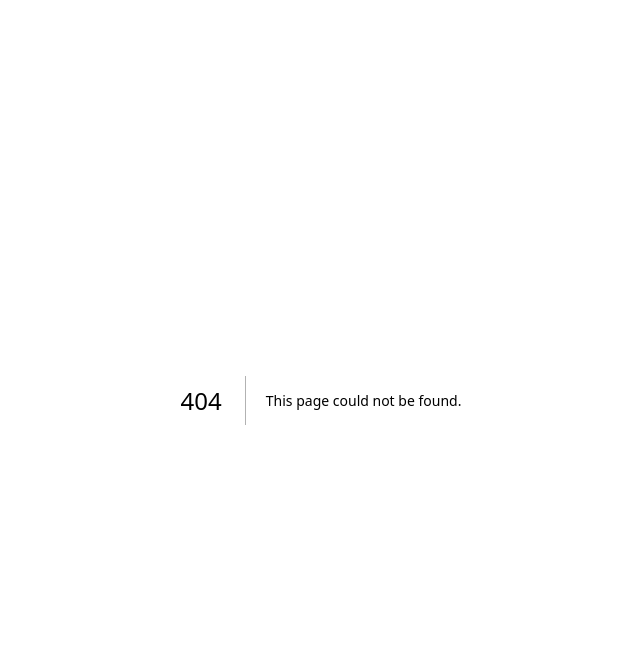
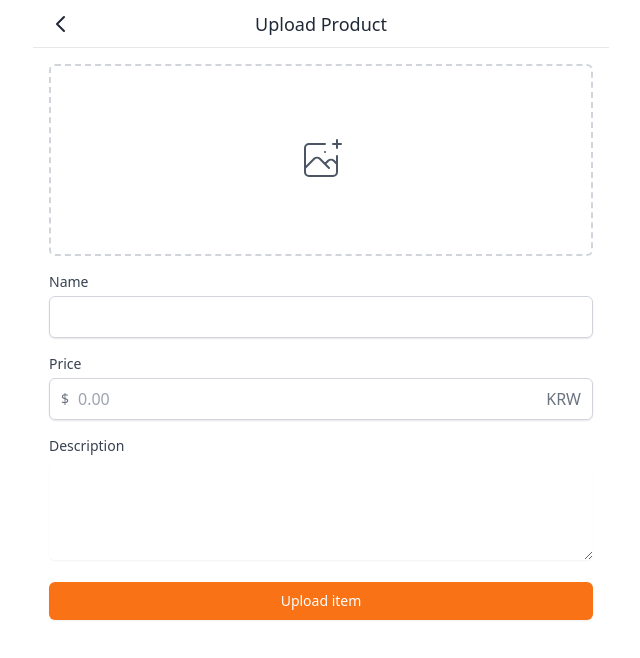
Before and after one commit to lurgi/2307next-recap, a Next.js app: page /products/upload in a window 1280 px wide. Before the commit this address had no page. Shown: the top 658 px of the page, without its empty margins (319-959 px from the left). Built offline with nearby package versions, Linux system fonts and the light colour scheme.

Commit message:
product mutate

```diff
--- a/components/input.tsx
+++ b/components/input.tsx
@@ -1,6 +1,9 @@
+import { UseFormRegisterReturn } from "react-hook-form";
+
 interface InputProps {
   label: string;
   kind?: "text" | "phone" | "price" | "email";
+  register: UseFormRegisterReturn;
   [key: string]: any;
 }
 
@@ -18,7 +21,7 @@ export default function Input({
       >
         {label}
       </label>
-      {kind === "email" ? (
+      {kind === "email" || kind === "text" ? (
         <div className="rounded-md relative flex  items-center shadow-sm">
           <input
             {...register}
@@ -35,7 +38,7 @@ export default function Input({
           </div>
           <input
             {...register}
-            id={name}
+            id={kind}
             {...rest}
             className="appearance-none pl-7 w-full px-3 py-2 border border-gray-300 rounded-md shadow-sm placeholder-gray-400 focus:outline-none focus:ring-orange-500 focus:border-orange-500"
           />
@@ -51,7 +54,7 @@ export default function Input({
           </span>
           <input
             {...register}
-            id={name}
+            id={kind}
             {...rest}
             className="appearance-none w-full px-3 py-2 border border-gray-300 rounded-md rounded-l-none shadow-sm placeholder-gray-400 focus:outline-none focus:ring-orange-500 focus:border-orange-500"
           />
--- a/components/textarea.tsx
+++ b/components/textarea.tsx
@@ -1,10 +1,18 @@
+import { UseFormRegisterReturn } from "react-hook-form";
+
 interface TextAreaProps {
   label?: string;
   name?: string;
+  register: UseFormRegisterReturn;
   [key: string]: any;
 }
 
-export default function TextArea({ label, name, ...rest }: TextAreaProps) {
+export default function TextArea({
+  label,
+  name,
+  register,
+  ...rest
+}: TextAreaProps) {
   return (
     <div>
       {label ? (
@@ -16,6 +24,7 @@ export default function TextArea({ label, name, ...rest }: TextAreaProps) {
         </label>
       ) : null}
       <textarea
+        {...register}
         id={name}
         className="mt-1 shadow-sm w-full focus:ring-orange-500 rounded-md border-gray-300 focus:border-orange-500 "
         rows={4}
--- /dev/null
+++ b/pages/api/product/index.ts
@@ -0,0 +1,29 @@
+import withHandler from "@/libs/server/withHandler";
+import withSession from "@/libs/server/withSession";
+import { NextApiRequest, NextApiResponse } from "next";
+import client from "@/libs/server/client";
+
+async function handler(req: NextApiRequest, res: NextApiResponse) {
+  const {
+    body: { name, description, price },
+    session: {
+      user: { id },
+    },
+  } = req;
+  const product = await client?.product.create({
+    data: {
+      name,
+      price: +price,
+      description,
+      image: "x",
+      user: {
+        connect: {
+          id,
+        },
+      },
+    },
+  });
+  res.json({ ok: true, product });
+}
+
+export default withSession(withHandler({ method: "POST", handler }));
--- a/pages/items/upload.tsx
+++ b/pages/products/upload.tsx
@@ -3,11 +3,40 @@ import Button from "../../components/button";
 import Input from "../../components/input";
 import Layout from "../../components/layout";
 import TextArea from "../../components/textarea";
+import { useForm } from "react-hook-form";
+import useMutation from "@/libs/client/mutation";
+import { useEffect } from "react";
+import { useRouter } from "next/router";
+import { Product } from "@prisma/client";
+
+interface IProductForm {
+  name: string;
+  price: string;
+  description: string;
+}
+
+interface IUploadProductMutation {
+  ok: boolean;
+  product: Product;
+}
 
 const Upload: NextPage = () => {
+  const { register, handleSubmit } = useForm<IProductForm>();
+  const [upLoadProduct, { isLoading, data, error }] =
+    useMutation<IUploadProductMutation>("/api/product");
+  const onValid = (data: IProductForm) => {
+    if (isLoading) return;
+    upLoadProduct(data);
+  };
+  const router = useRouter();
+  useEffect(() => {
+    if (data?.ok) {
+      router.push(`/products/${data.product.id}`);
+    }
+  }, [data, router]);
   return (
     <Layout canGoBack title="Upload Product">
-      <form className="p-4 space-y-4">
+      <form onSubmit={handleSubmit(onValid)} className="p-4 space-y-4">
         <div>
           <label className="w-full cursor-pointer text-gray-600 hover:border-orange-500 hover:text-orange-500 flex items-center justify-center border-2 border-dashed border-gray-300 h-48 rounded-md">
             <svg
@@ -27,17 +56,30 @@ const Upload: NextPage = () => {
             <input className="hidden" type="file" />
           </label>
         </div>
-        <Input required label="Name" name="name" type="text" />
         <Input
-          required
+          register={register("name", {
+            required: true,
+          })}
+          label="Name"
+          type="text"
+        />
+        <Input
+          register={register("price", {
+            required: true,
+          })}
           label="Price"
           placeholder="0.00"
-          name="price"
           type="text"
           kind="price"
         />
-        <TextArea name="description" label="Description" />
-        <Button text="Upload item" />
+        <TextArea
+          register={register("description", {
+            required: true,
+          })}
+          name="description"
+          label="Description"
+        />
+        <Button text={isLoading ? "Loading..." : "Upload item"} />
       </form>
     </Layout>
   );
```
Also changed, not shown: pages/products/[id].tsx (renamed from pages/items/[id].tsx).
